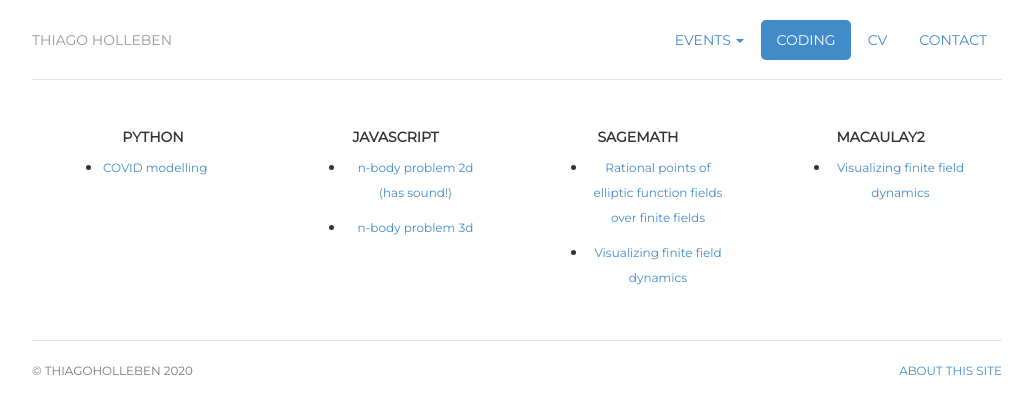
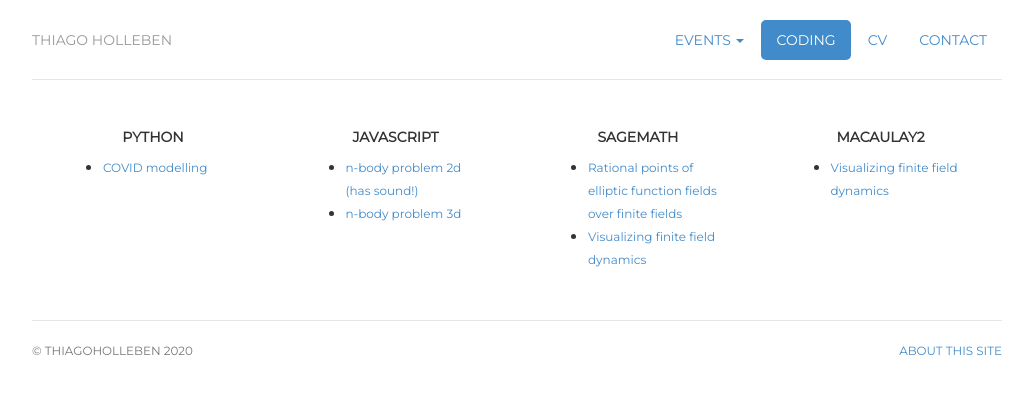
Before and after one commit to hollebenthiago/hollebenthiago.github.io, a Jekyll site: the page built from coding/index.html, in a window 1280 px wide. Shown: the top 414 px of the page, without its empty margins (123-1156 px from the left). Built offline with Jekyll 4.4.1, drawn with Linux system fonts in a browser that asks for light colours.

Commit message:
trying again

```diff
--- a/coding/index.html
+++ b/coding/index.html
@@ -17,7 +17,7 @@ description: Thiago Holleben is a graduate student at UFRJ.
                 <h5 class="card-title">Python</h5>
                 <ul>
                     <li>
-                        <a class="card-text" href="https://github.com/Modelagem-Covid-19-RJ/covid19"> <p class="need-to-center need-to-justify">COVID modelling</p></a>
+                        <a class="card-text" href="https://github.com/Modelagem-Covid-19-RJ/covid19">COVID modelling</a>
                     </li>
                 </ul>
             </div>
@@ -30,10 +30,10 @@ description: Thiago Holleben is a graduate student at UFRJ.
                 <h5 class="card-title">Javascript</h5>
                 <ul>
                     <li>
-                        <a class="card-text" href="https://hollebenthiago.github.io/n-Body-Problem-2D/"> <p class="need-to-center">n-body problem 2d (has sound!)</p></a>
+                        <a class="card-text" href="https://hollebenthiago.github.io/n-Body-Problem-2D/">n-body problem 2d (has sound!)</a>
                     </li>
                     <li>
-                        <a class="card-text" href="https://hollebenthiago.github.io/n-Body-Problem-3D/"> <p class="need-to-center">n-body problem 3d</p></a>
+                        <a class="card-text" href="https://hollebenthiago.github.io/n-Body-Problem-3D/">n-body problem 3d</a>
                     </li>
                 </ul>
             </div>
@@ -46,10 +46,10 @@ description: Thiago Holleben is a graduate student at UFRJ.
                 <h5 class="card-title">Sagemath</h5>
                 <ul>
                     <li>
-                        <a class="card-text" href="https://github.com/hollebenthiago/FiniteField_Elliptic_RationalPoints"> <p class="need-to-center">Rational points of elliptic function fields over finite fields</p></a>
+                        <a class="card-text" href="https://github.com/hollebenthiago/FiniteField_Elliptic_RationalPoints">Rational points of elliptic function fields over finite fields</a>
                     </li>
                     <li>
-                        <a class="card-text" href="https://github.com/hollebenthiago/visualizing_finite_field_dynamics"> <p class="need-to-center">Visualizing finite field dynamics</p></a>
+                        <a class="card-text" href="https://github.com/hollebenthiago/visualizing_finite_field_dynamics">Visualizing finite field dynamics</a>
                     </li>
                 </ul>
             </div>
@@ -62,7 +62,7 @@ description: Thiago Holleben is a graduate student at UFRJ.
                 <h5 class="card-title">Macaulay2</h5>
                 <ul>
                     <li>
-                        <a class="card-text" href="https://github.com/hollebenthiago/Quantitative-Betti-Tables"> <p class="need-to-center">Visualizing finite field dynamics</p></a>
+                        <a class="card-text" href="https://github.com/hollebenthiago/Quantitative-Betti-Tables">Visualizing finite field dynamics</a>
                     </li>
                 </ul>
             </div>
```
